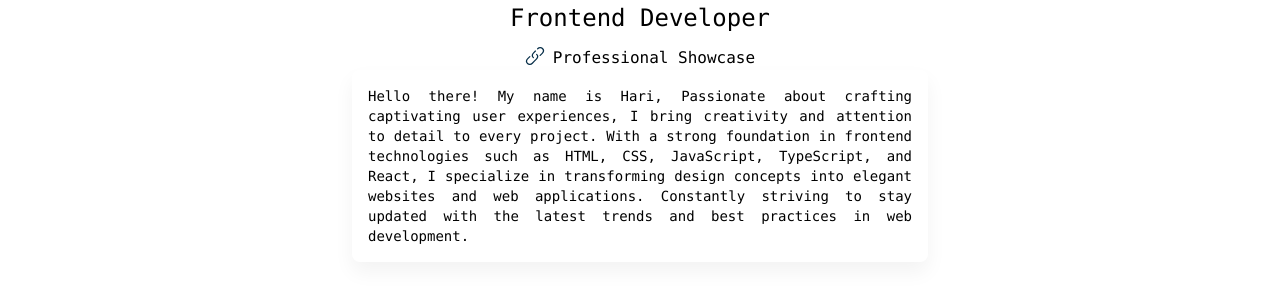
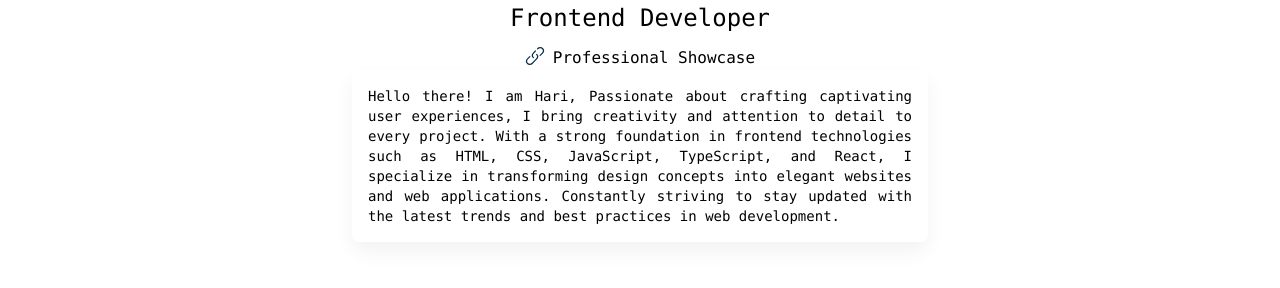
Before and after one commit to hariharan-20/my-portfolio, a React (Vite) app: page / in a window 1280 px wide. Shown: the part 310-598 px from the top of the page. Built offline with nearby package versions, Linux system fonts and the light colour scheme; grey boxes are pictures that could not be loaded.

Commit message:
fix: update summary

```diff
--- a/src/Config.js
+++ b/src/Config.js
@@ -2,7 +2,7 @@ export const Config = {
     name: 'Hari Haran',
     fullName: 'Hari Haran',
     role: 'Frontend Developer',
-    desc: `Hello there! My name is Hari, Passionate about crafting captivating user experiences, I bring creativity and attention to detail to every project. With a strong foundation in frontend technologies such as HTML, CSS, JavaScript, TypeScript, and React, I specialize in transforming design concepts into elegant websites and web applications. Constantly striving to stay updated with the latest trends and best practices in web development.`,
+    desc: `Hello there! I am Hari, Passionate about crafting captivating user experiences, I bring creativity and attention to detail to every project. With a strong foundation in frontend technologies such as HTML, CSS, JavaScript, TypeScript, and React, I specialize in transforming design concepts into elegant websites and web applications. Constantly striving to stay updated with the latest trends and best practices in web development.`,
     pageHeader: 'Welcome to my Portfolio !',
     resume: 'https://drive.google.com/file/d/1rZwWEoPuNBLxpnpIelLQCk11H7f2oSt-/view?usp=drive_link',
     social: {
```
